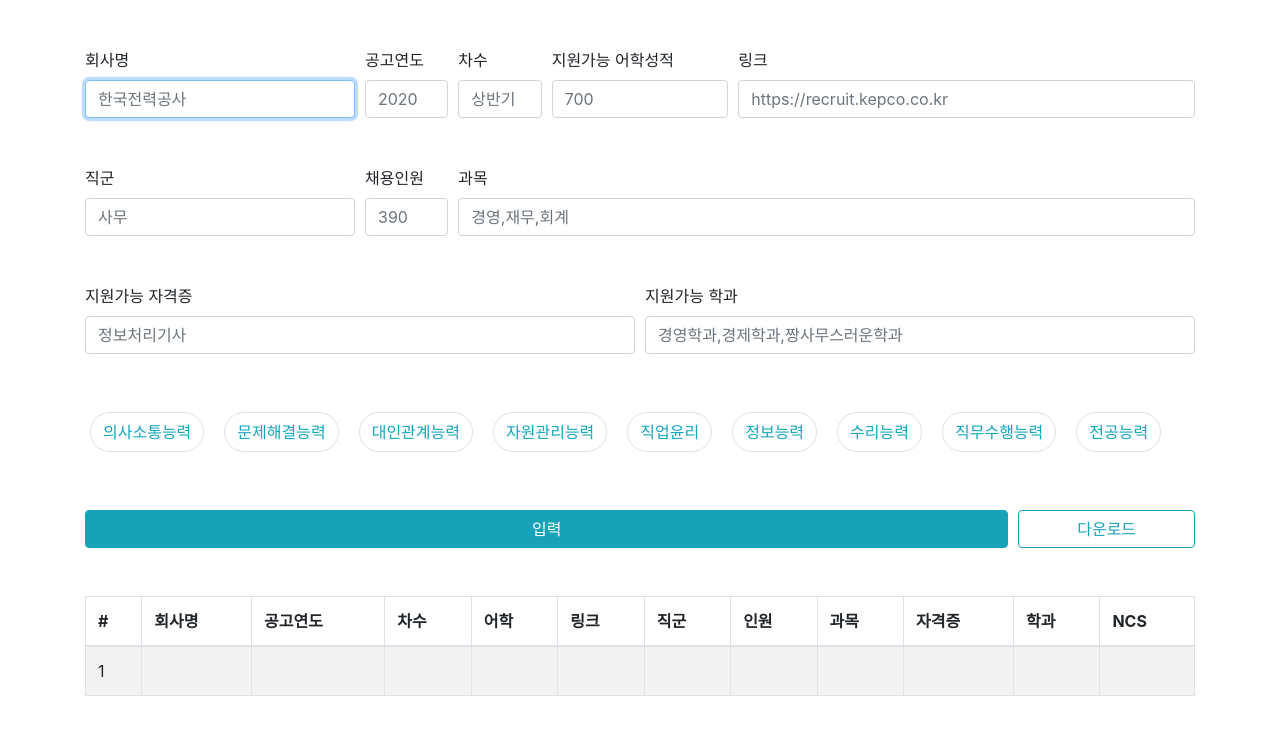
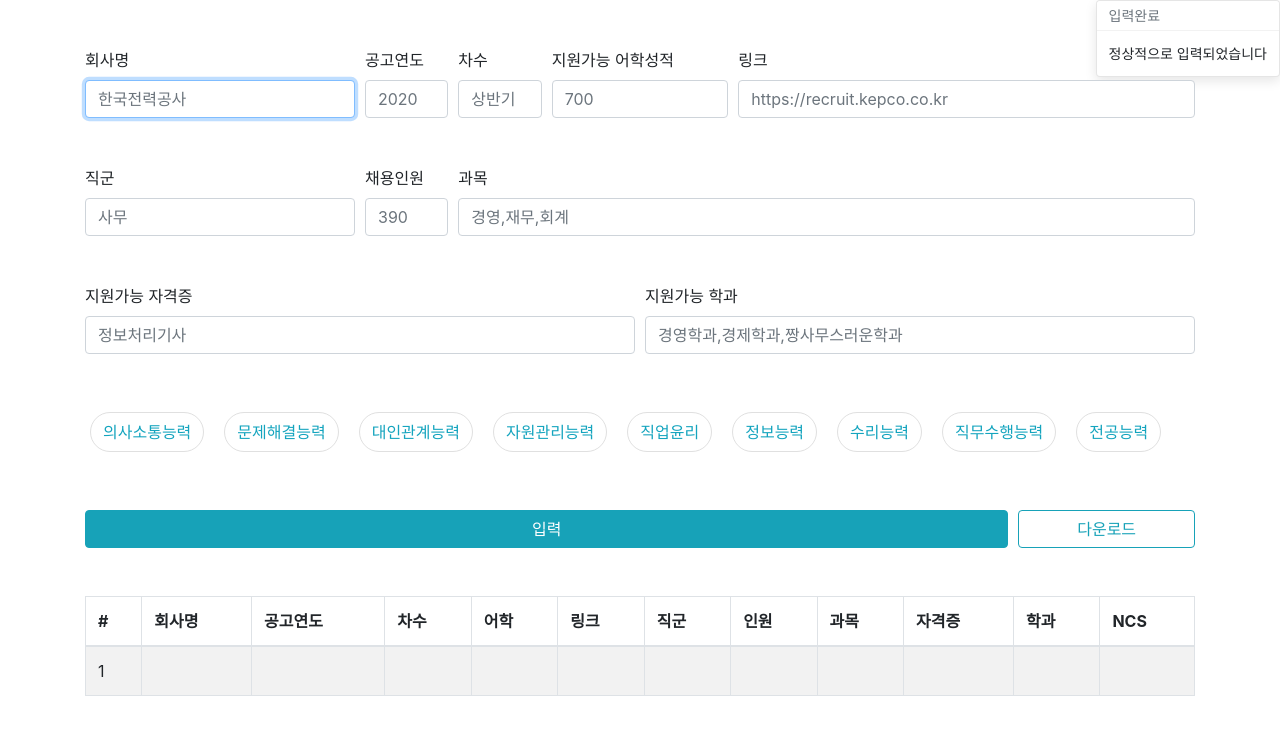
Before and after one commit to pparkddo/gongdb-input, a React (Create React App) app: page / in a window 1280 px wide. Both pictures are taken after a click on the button "입력". Shown: the top 734 px of the page. Built offline with nearby package versions, Linux system fonts and the light colour scheme.

Commit message:
Feat: Alert 를 Toast 로 변경

```diff
--- a/src/App.tsx
+++ b/src/App.tsx
@@ -1,5 +1,5 @@
 import React, { useRef, useState } from 'react';
-import { Button, Col, Container, Form, Table, Alert, Modal } from "react-bootstrap";
+import { Button, Col, Container, Form, Modal, Table, Toast } from "react-bootstrap";
 import PillCheckbox from './component/PillCheckbox';
 
 interface InputData {
@@ -97,7 +97,7 @@
 function App() {
   const [formData, setFormData] = useState<FormData[]>([]);
   const [clickedIndex, setClickedIndex] = useState<number>();
-  const [show, setShow] = useState<boolean>(false);
+  const [toastShow, setToastShow] = useState<boolean>(false);
   const [modalShow, setModalShow] = useState<boolean>(false);
 
   const companyNameInput = useRef<HTMLInputElement>(null);
@@ -135,18 +135,11 @@
     return value as InputData;
   };
 
-  const showAlert = (): void => {
-    setShow(true);
-    setTimeout(() => {
-      setShow(false);
-    }, 1000);
-  };
-
   const handleInputClick = (): void => {
     setFormData([...formData, convertInputDataToFormData(getInputData())]);
     clearForm();
     focusOnFirst();
-    showAlert();
+    setToastShow(true);
   };
 
   const removeFormData = (removeIndex: number): void => {
@@ -159,12 +152,15 @@
 
   return (
     <Container>
-      <Alert show={show} variant="success">
-        <Alert.Heading>입력완료!</Alert.Heading>
-        <p>
-          정상적으로 입력되었습니다.
-        </p>
-      </Alert>
+      <Toast
+        autohide
+        show={toastShow}
+        onClose={() => setToastShow(false)}
+        style={{position: "absolute", top: 0, right: 0}}
+      >
+        <Toast.Header closeButton={false}>입력완료</Toast.Header>
+        <Toast.Body>정상적으로 입력되었습니다</Toast.Body>
+      </Toast>
 
       <Modal show={modalShow} onHide={hideModal} animation={false}>
         <Modal.Header closeButton>
```
